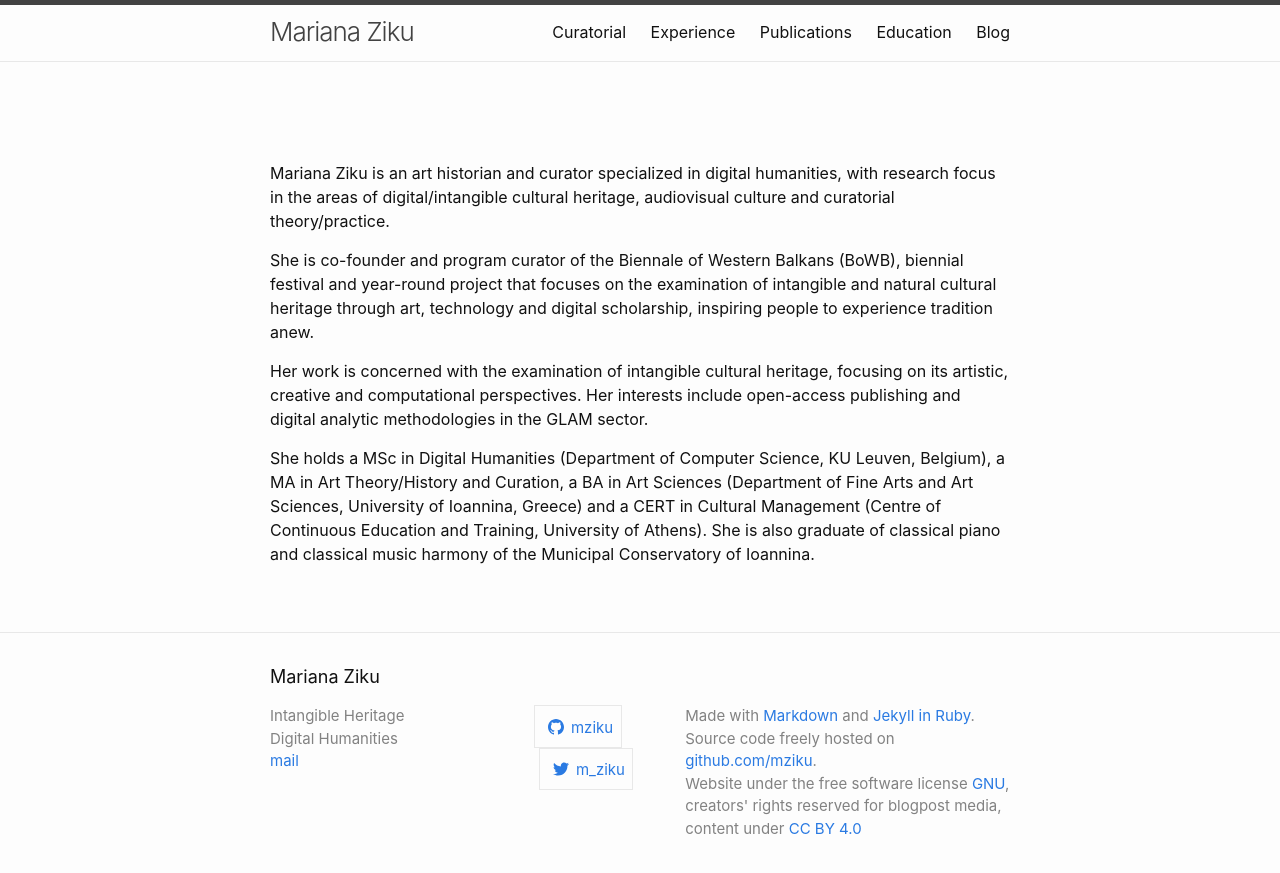
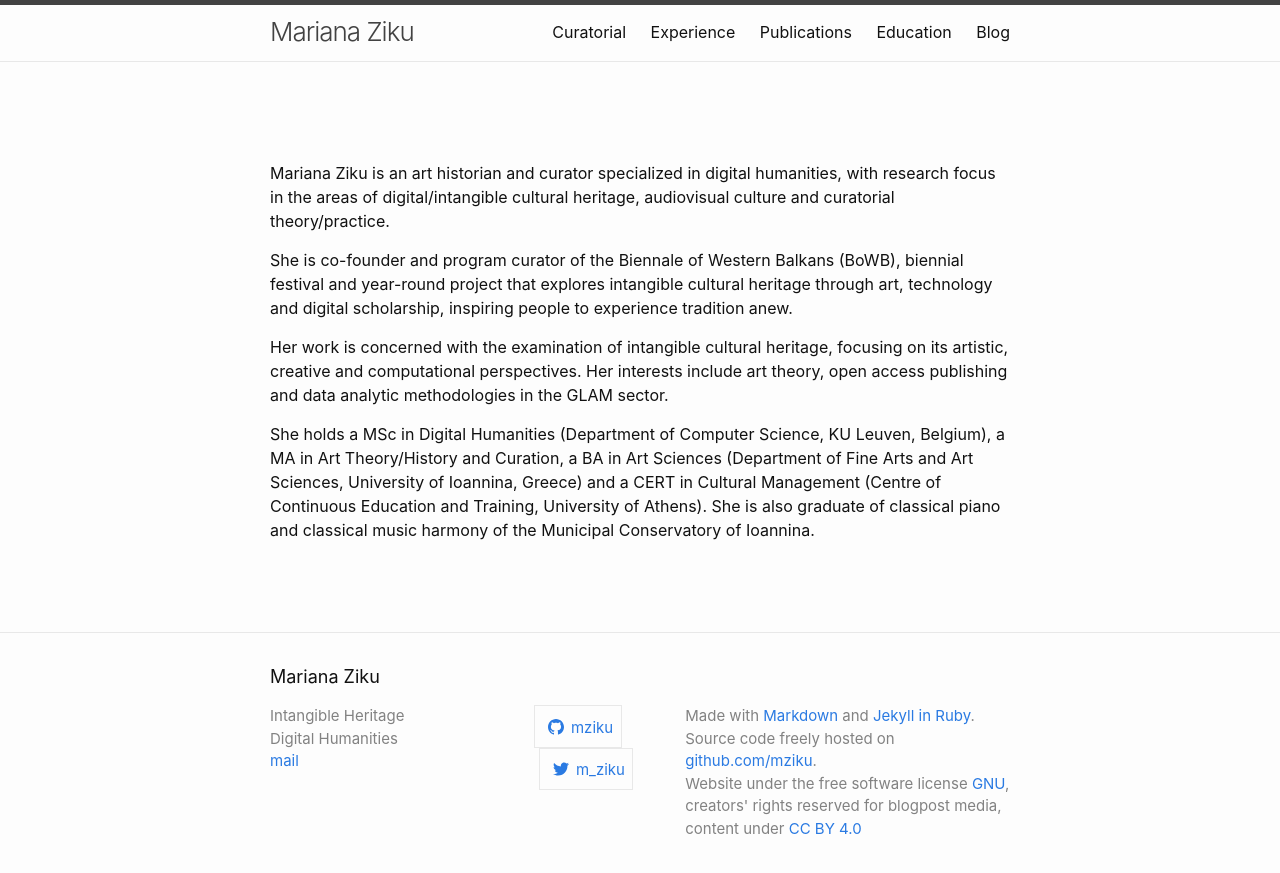
Before and after one commit to mziku/mziku.github.io, a Jekyll site: the page built from index.md, in a window 1280 px wide. Shown: the top 873 px of the page. Built offline with Jekyll 4.4.1, drawn with Linux system fonts in a browser that asks for light colours.

Commit message:
Update index.md

```diff
--- a/index.md
+++ b/index.md
@@ -6,8 +6,8 @@ layout: page
 
 Mariana Ziku is an art historian and curator specialized in digital humanities, with research focus in the areas of digital/intangible cultural heritage, audiovisual culture and curatorial theory/practice.
 
-She is co-founder and program curator of the Biennale of Western Balkans (BoWB), biennial festival and year-round project that focuses on the examination of intangible and natural cultural heritage through art, technology and digital scholarship, inspiring people to experience tradition anew.
+She is co-founder and program curator of the Biennale of Western Balkans (BoWB), biennial festival and year-round project that explores intangible cultural heritage through art, technology and digital scholarship, inspiring people to experience tradition anew.
 
-Her work is concerned with the examination of intangible cultural heritage, focusing on its artistic, creative and computational perspectives. Her interests include open-access publishing and digital analytic methodologies in the GLAM sector.
+Her work is concerned with the examination of intangible cultural heritage, focusing on its artistic, creative and computational perspectives. Her interests include art theory, open access publishing and data analytic methodologies in the GLAM sector.
 
 She holds a MSc in Digital Humanities (Department of Computer Science, KU Leuven, Belgium), a MA in Art Theory/History and Curation, a BA in Art Sciences (Department of Fine Arts and Art Sciences, University of Ioannina, Greece) and a CERT in Cultural Management (Centre of Continuous Education and Training, University of Athens). She is also graduate of classical piano and classical music harmony of the Municipal Conservatory of Ioannina.
```
